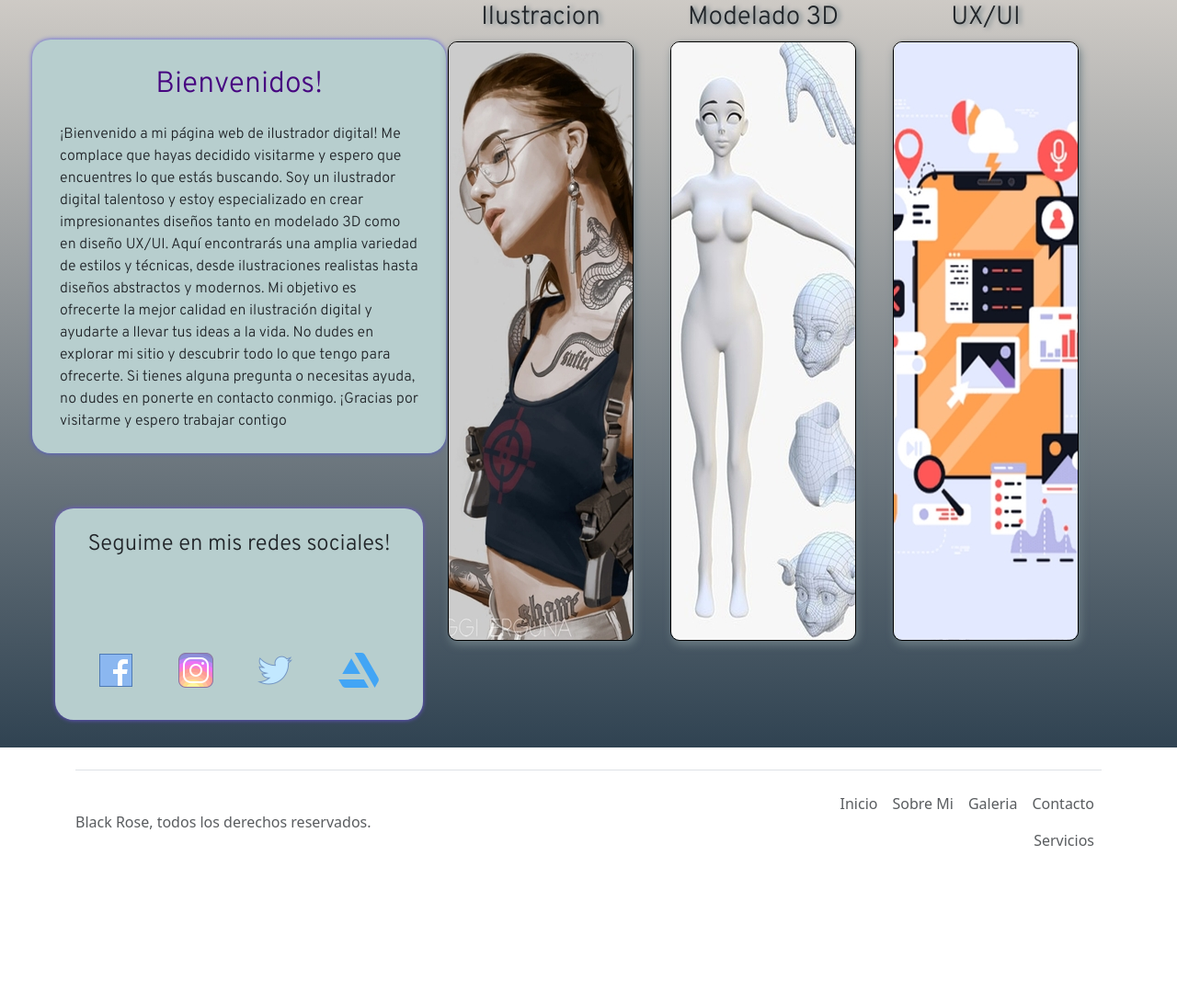
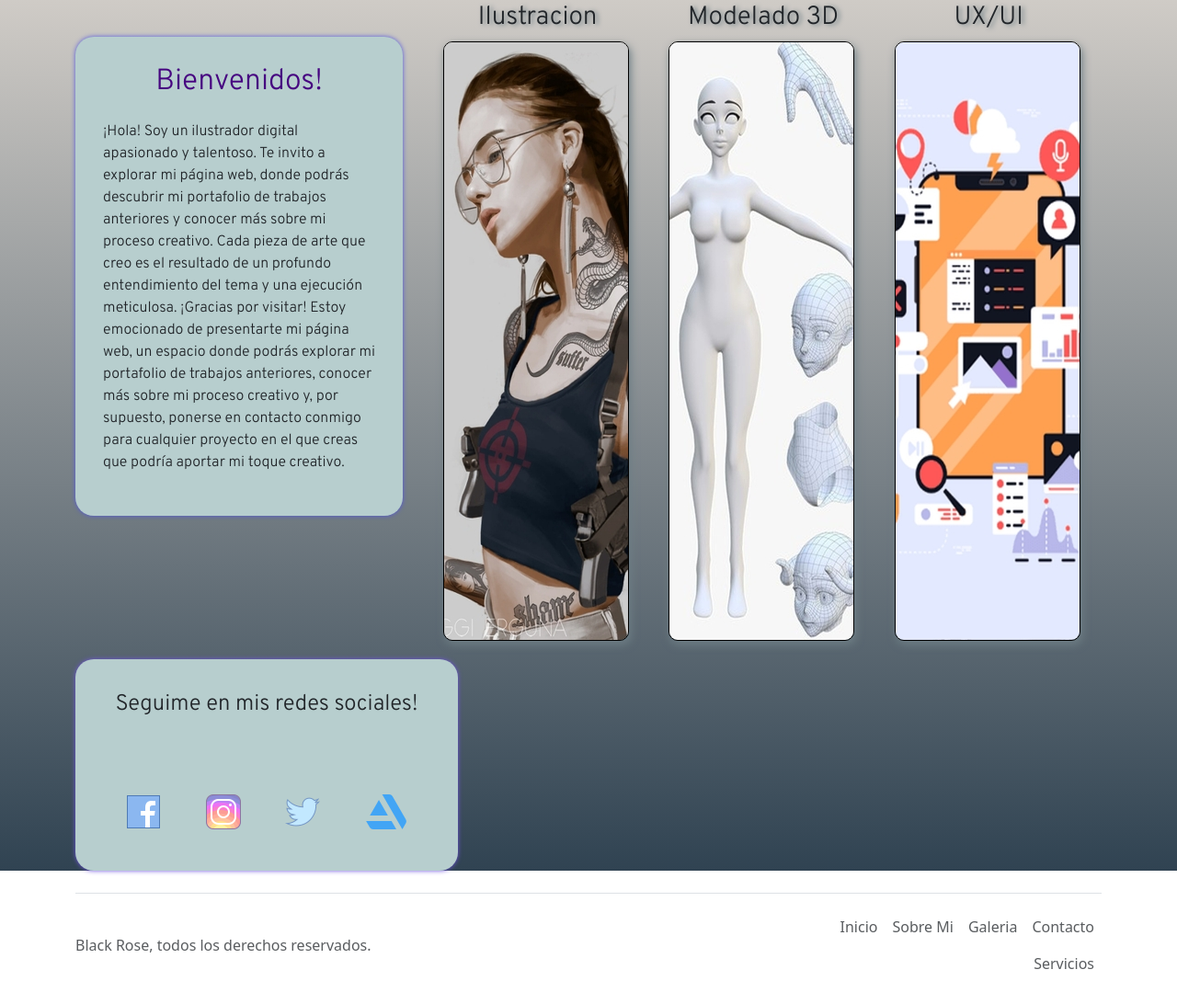
Before and after one commit to Martin-g95/Proyecto.Black-Rose, a plain HTML site: page index.html in a window 1280 px wide. Shown: the part 138-1230 px from the top of the page at 92% size. Before the commit the page ends 1112 px from the top, so only its background shows below. Drawn offline with nearby package versions, Linux system fonts and the light colour scheme; a web font is replaced by a local one.

Commit message:
Modificando grilla de bootstrap del inicio y agregando divs

```diff
--- a/css/style.css
+++ b/css/style.css
@@ -49,37 +49,36 @@ main section{
 
     /* #####----Descripcion-----##### */
 
-.inicio-container{
-        padding: 20px;
-        width: auto;
-        display: flex;
-        flex-direction: row;
-        justify-content: center;
-        align-items: center;
 
-}
+
 
 .descripcion-inicio {
     display: flex;
     flex-direction: column;
     justify-content: flex-start;
     align-items: center;
-    margin-top: 60px;
+    margin-top: 50px;
 }
 
 .descripcion-contenido{
     background-color: var(--tercero);
-    margin: 30px;
+    margin-top: 37px;
+    max-width: 100%;
     width: 450px;
     height: 450px;
     padding: 30px;
     border-radius: 20px;
     box-shadow: 0px 0px 5px #5257dd;
 }
+
 .descripcion-titulo{
     padding-bottom: 15px;
     text-align: center;
     color: #460580;
+}
+.descripcion-texto{
+    width: auto;
+    height: auto;
 }
     /* Descripcion-END */
 
@@ -88,13 +87,14 @@ main section{
 .redes{
     background-color: var(--tercero);
     font-size: 20px;
-    width: 400px;
+    max-width: 100%;
+    width: 416px;
     height: 230px;
-    margin: 30px;
     border-radius: 20px;
     box-shadow: 0px 0px 5px #6e52dd;
     display: flex;
-    justify-content: flex-start;
+    justify-content: center;
+    padding: 10px;
 }
 
 .redes-contenido{
@@ -109,7 +109,8 @@ main section{
     margin: 10px;
     padding: 15px;
     display: flex;
-    justify-content: center;
+    justify-content: flex-start;
+    width: auto;
 }
 .redes-botones{
     height: 100px;
@@ -137,6 +138,7 @@ main section{
 
 
 .imagen-contenido {
+    width: 100%;
     padding: 10px;
     margin: 10px;
 }
@@ -562,3 +564,13 @@ main section{
     text-align: center;
 }
 /* Servicios fin */
+
+/* Media queries */
+
+/* Index queries */
+@media (min-width:1024px) and (max-width:1600px){
+    .descripcion-contenido{
+        height: auto;
+    }
+
+}
--- a/index.html
+++ b/index.html
@@ -71,25 +71,13 @@
                 <div class="col-4">
                     <div class="descripcion-inicio">
                         <div class="descripcion-contenido">
-                            <h2 class="descripcion-titulo">Bienvenidos!</h2>
-                            <p>¡Bienvenido a mi página web de ilustrador digital! Me complace que hayas decidido visitarme y espero que encuentres lo que estás buscando. Soy un ilustrador digital talentoso y estoy especializado en crear impresionantes diseños tanto en modelado 3D como en diseño UX/UI.
-                                Aquí encontrarás una amplia variedad de estilos y técnicas, desde ilustraciones realistas hasta diseños abstractos y modernos. Mi objetivo es ofrecerte la mejor calidad en ilustración digital y ayudarte a llevar tus ideas a la vida.
-                                No dudes en explorar mi sitio y descubrir todo lo que tengo para ofrecerte. Si tienes alguna pregunta o necesitas ayuda, no dudes en ponerte en contacto conmigo. ¡Gracias por visitarme y espero trabajar contigo</p>
-                        </div>
-                                <!-- Redes Sociales -->
-                        <div class="redes">
-                            <div class="redes-contenido">
-                                <div class="redes-subtitulo">
-                                    <div>
-                                        <h4>Seguime en mis redes sociales!</h4>
-                                    </div>
-                                </div>
-                                <div class="redes-botones">
-                                    <div class="redes-boton"><a href="https://www.facebook.com/" target="_blank"><img src="./images/Iconos/icons8-facebook-40.png" alt="Facebook"></a></div>
-                                    <div class="redes-boton"><a href="https://www.instagram.com/" target="_blank"><img src="./images/Iconos/icons8-instagram-40.png" alt="Instagram"></a></div>
-                                    <div class="redes-boton"><a href="https://www.twitter.com/" target="_blank"><img src="./images/Iconos/icons8-twitter-40.png" alt="Twitter"></a></div>
-                                    <div class="redes-boton"><a href="https://www.artstation.com/" target="_blank"><img src="./images/Iconos/icons8-artstation-48.png" alt="Artstation"></a></div>
-                                </div>
+                            <div>
+                                <h2 class="descripcion-titulo">Bienvenidos!</h2>
+                            </div>
+                            <div class="descripcion-texto">
+                                <p>
+                                    ¡Hola! Soy un ilustrador digital apasionado y talentoso. Te invito a explorar mi página web, donde podrás descubrir mi portafolio de trabajos anteriores y conocer más sobre mi proceso creativo. Cada pieza de arte que creo es el resultado de un profundo entendimiento del tema y una ejecución meticulosa. ¡Gracias por visitar!
+                                    Estoy emocionado de presentarte mi página web, un espacio donde podrás explorar mi portafolio de trabajos anteriores, conocer más sobre mi proceso creativo y, por supuesto, ponerse en contacto conmigo para cualquier proyecto en el que creas que podría aportar mi toque creativo.</p>
                             </div>
                         </div>
                     </div>
@@ -101,7 +89,7 @@
                                 <h3>Ilustracion</h3>
                             </div>
                             <div class="imagenes-tarjeta">
-                                <img src="./images/Inicio/3.jpg" alt="Ilustracion">
+                                <img src="./images/Inicio/3.jpg" class="img-fluid" alt="Ilustracion">
                             </div>
                         </div>
                         <div class="imagen-contenido">
@@ -109,7 +97,7 @@
                                 <h3>Modelado 3D</h3>
                             </div>
                             <div class="imagenes-tarjeta">
-                                <img src="./images/Inicio/1.jpg" alt="Modelado 3D">
+                                <img src="./images/Inicio/1.jpg" class="img-fluid" alt="Modelado 3D">
                             </div>
                         </div>
                         <div class="imagen-contenido">
@@ -117,10 +105,30 @@
                                 <h3>UX/UI</h3>
                             </div>
                             <div class="imagenes-tarjeta">
-                                <img class="border-img" src="./images/Inicio/2.jpg" alt="UX/UI">
+                                <img src="./images/Inicio/2.jpg" class="img-fluid" alt="UX/UI">
                             </div>
                         </div>
                     </div>
+                </div>
+            </div>
+            <div class="row">
+                <div class="col-6">
+                                                    <!-- Redes Sociales -->
+                                                    <div class="redes">
+                                                        <div class="redes-contenido">
+                                                            <div class="redes-subtitulo">
+                                                                <div>
+                                                                    <h4>Seguime en mis redes sociales!</h4>
+                                                                </div>
+                                                            </div>
+                                                            <div class="redes-botones">
+                                                                <div class="redes-boton"><a href="https://www.facebook.com/" target="_blank"><img src="./images/Iconos/icons8-facebook-40.png" alt="Facebook"></a></div>
+                                                                <div class="redes-boton"><a href="https://www.instagram.com/" target="_blank"><img src="./images/Iconos/icons8-instagram-40.png" alt="Instagram"></a></div>
+                                                                <div class="redes-boton"><a href="https://www.twitter.com/" target="_blank"><img src="./images/Iconos/icons8-twitter-40.png" alt="Twitter"></a></div>
+                                                                <div class="redes-boton"><a href="https://www.artstation.com/" target="_blank"><img src="./images/Iconos/icons8-artstation-48.png" alt="Artstation"></a></div>
+                                                            </div>
+                                                        </div>
+                                                    </div>
                 </div>
             </div>
         </div>
```
